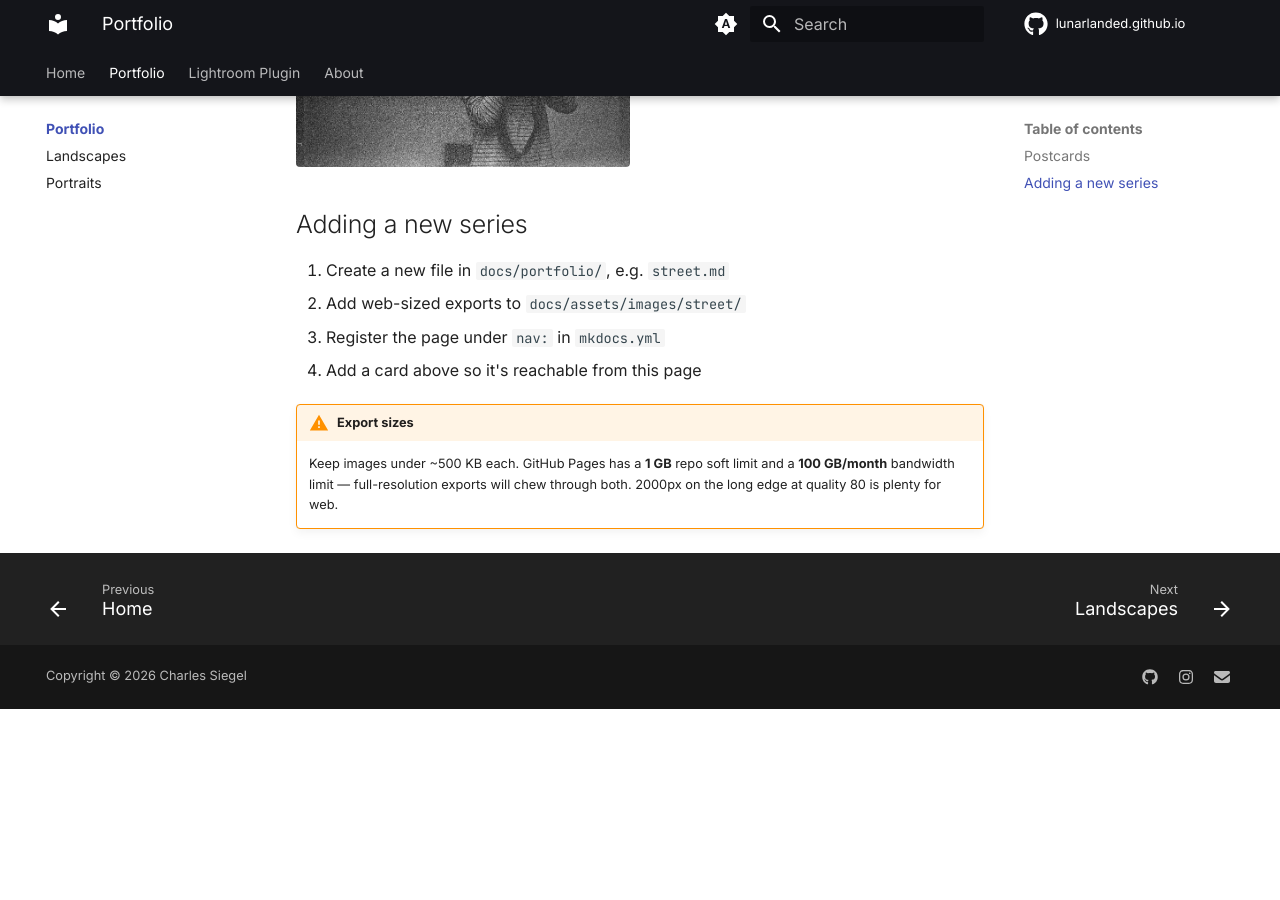
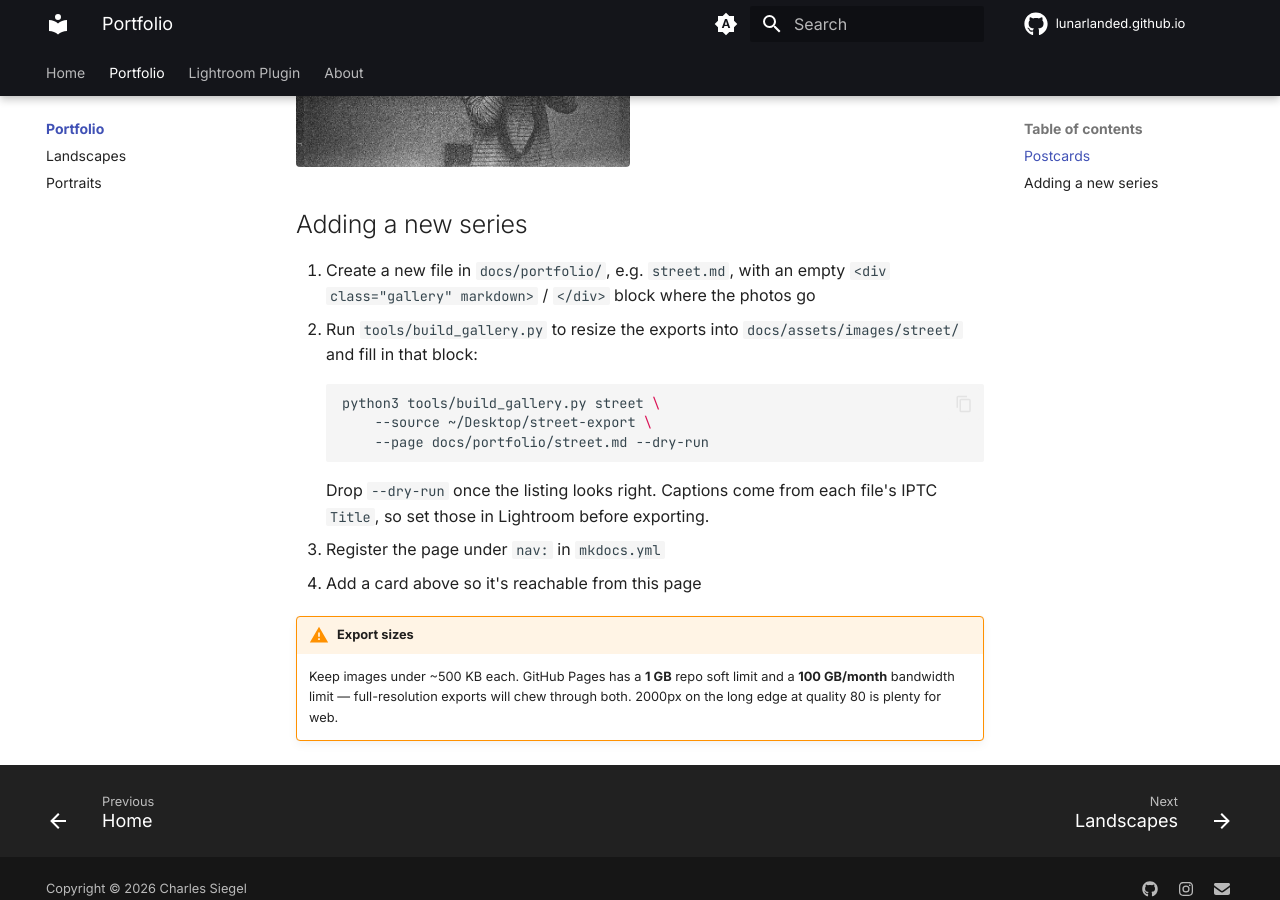
Before and after one commit to LunarLanded/lunarlanded.github.io, an MkDocs documentation site: the page built from docs/portfolio/index.md, in a window 1280 px wide and 900 px high, scrolled down 4801 px. Built offline with MkDocs 1.6.1 and Material for MkDocs 9.7.7, drawn with Linux system fonts in a browser that asks for light colours; comment, search, counter and statistics services are not loaded; before the commit the page ends 5510 px from its top, so only the background shows below that.

Commit message:
vault backup: 2026-08-13 02:46:55

````diff
--- a/docs/portfolio/index.md
+++ b/docs/portfolio/index.md
@@ -103,8 +103,20 @@ are the locations.
 
 ## Adding a new series
 
-1. Create a new file in `docs/portfolio/`, e.g. `street.md`
-2. Add web-sized exports to `docs/assets/images/street/`
+1. Create a new file in `docs/portfolio/`, e.g. `street.md`, with an empty
+   `<div class="gallery" markdown>` / `</div>` block where the photos go
+2. Run `tools/build_gallery.py` to resize the exports into
+   `docs/assets/images/street/` and fill in that block:
+
+    ```bash
+    python3 tools/build_gallery.py street \
+        --source ~/Desktop/street-export \
+        --page docs/portfolio/street.md --dry-run
+    ```
+
+    Drop `--dry-run` once the listing looks right. Captions come from each
+    file's IPTC `Title`, so set those in Lightroom before exporting.
+
 3. Register the page under `nav:` in `mkdocs.yml`
 4. Add a card above so it's reachable from this page
 
````
Also changed, not shown: 1 other file.
